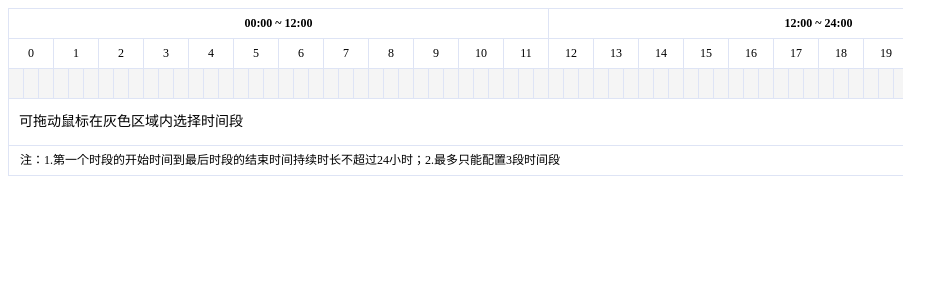
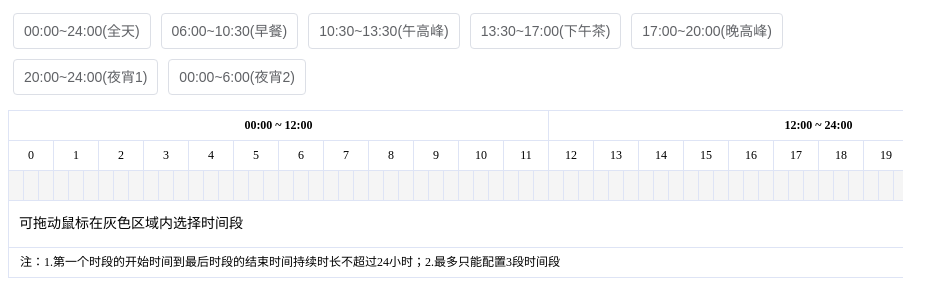
Before and after one commit to nanyishixiong/drag-time-picker-vue2, a Vue app: page / in a window 1280 px wide. Shown: the top 306 px of the page, without its empty margins (0-949 px from the left). Built offline with nearby package versions, Linux system fonts and the light colour scheme.

Commit message:
fix: 修复不同步长导致的计算问题

```diff
--- a/src/App.vue
+++ b/src/App.vue
@@ -1,6 +1,6 @@
 <template>
   <div style="width: 895px">
-    <DragTimePicker v-model="value" :range="24" :step="20" />
+    <DragTimePicker v-model="value" :needCustomPeriod="true" :range="24" :step="20" />
   </div>
 </template>
 
--- a/src/components/dragTimePicker/index.vue
+++ b/src/components/dragTimePicker/index.vue
@@ -1,10 +1,16 @@
 <template>
   <div>
     <!-- 时间段区域 支持 单选和多选 -->
-    <div v-if="needCustomPeriod" style="margin-bottom: 10px">
-      <bm-button v-for="(item, index) in customPeriodList" :key="index" :disabled="disabled" @click="customTimePeriodChangeHandler($event, index)">
+    <div v-if="needCustomPeriod" class="button-wrapper">
+      <button
+        class="el-button"
+        v-for="(item, index) in customPeriodList"
+        :key="index"
+        :disabled="disabled"
+        @click="customTimePeriodChangeHandler($event, index)"
+      >
         {{ item.timePeriod + "(" + item.label + ")" }}
-      </bm-button>
+      </button>
     </div>
 
     <div :class="['c-time', flag]">
@@ -192,6 +198,7 @@ export default {
       return this.range * this.colspan;
     },
     colspan() {
+      // 一个小时多少格
       if (60 % this.step !== 0) {
         throw new Error(`"step" must be a divisor of 60`);
       }
@@ -200,7 +207,7 @@ export default {
     selectValue() {
       // 展示选中时间段字符串
       // timeData 改变 重新计算 selectValue 并将选中值抛出
-      const selectValue = splicing(this.timeData);
+      const selectValue = splicing(this.timeData, this.colspan);
       const result = this.format(selectValue);
       if (this.isIncoming) {
         this.isIncoming = false;
@@ -273,7 +280,7 @@ export default {
       // 鼠标进入
       const ele = document.querySelector(`.${this.flag} td[data-time='${item.col}']`);
       const parent = document.querySelector(`.${this.flag}`);
-      if (item.col - this.col >= 48) {
+      if (item.col - this.col >= 24 * this.colspan) {
         return;
       }
       if (ele && !this.mode) {
@@ -287,7 +294,7 @@ export default {
         this.left = ele.offsetLeft;
         this.top = ele.offsetTop;
       } else if (item.col > this.col) {
-        this.right = parent.offsetWidth - (ele.offsetLeft + ele.offsetWidth); // TODO right 在有滚动时失效
+        this.right = parent.offsetWidth - (ele.offsetLeft + ele.offsetWidth);
       }
     },
     cellUp(item) {
@@ -325,8 +332,9 @@ export default {
       // 回填 将传入的值转换为timeData check属性
       if (this.value instanceof Array) {
         this.value.forEach(({ startTime, endTime }) => {
-          const minCol = timeToCol(startTime, true);
-          const maxCol = timeToCol(endTime, false);
+          const minCol = timeToCol(startTime, true, this.colspan);
+          const maxCol = timeToCol(endTime, false, this.colspan);
+          console.log(maxCol, this.timeData.length);
           if (maxCol >= this.timeData.length) throw new Error(`Out of range, please check prop: "value"`);
           for (let i = minCol; i <= maxCol; i++) {
             this.$set(this.timeData[i], "check", true);
@@ -479,3 +487,33 @@ export default {
   cursor: not-allowed;
 }
 </style>
+<style lang="scss" scoped>
+.button-wrapper {
+  margin-bottom: 10px;
+  /* display: flex;
+  justify-content: space-around;
+  flex-wrap: wrap; */
+}
+.el-button {
+  display: inline-block;
+  line-height: 1;
+  white-space: nowrap;
+  cursor: pointer;
+  background: #fff;
+  border: 1px solid #dcdfe6;
+  color: #606266;
+  text-align: center;
+  box-sizing: border-box;
+  outline: none;
+  margin: 5px;
+  transition: 0.1s;
+  font-weight: 500;
+  padding: 10px;
+  font-size: 14px;
+  border-radius: 4px;
+}
+.el-button:hover {
+  color: #409eff;
+  border-color: #409eff;
+}
+</style>
--- a/src/components/dragTimePicker/utils.js
+++ b/src/components/dragTimePicker/utils.js
@@ -48,7 +48,7 @@ const createTimeData = (max, step) => {
   });
 };
 
-function splicing(list) {
+function splicing(list, colspan) {
   let same, minCol, maxCol;
   let i = -1;
   const len = list.length;
@@ -62,7 +62,7 @@ function splicing(list) {
         minCol = item.col;
         let begin = item.begin,
           end = item.end;
-        if (minCol > 47) {
+        if (minCol >= 24 * colspan) {
           begin = `次日${begin}`;
           end = `次日${end}`;
         }
@@ -71,7 +71,7 @@ function splicing(list) {
         maxCol = item.col;
         let end = item.end;
         arr.pop();
-        if (maxCol > 47) {
+        if (maxCol >= 24 * colspan) {
           end = `次日${end}`;
         }
         arr.push(end);
@@ -83,21 +83,21 @@ function splicing(list) {
   return arr.join("");
 }
 // 次日04:30 => col 第几格
-function timeToCol(time = "", isStart = true) {
+function timeToCol(time = "", isStart = true, colspan) {
   let col = 0;
   if (time.includes("次日")) {
     time = time.replace("次日", "");
-    col = 48;
+    col = 24 * colspan;
   }
 
-  let tmp = isStart ? 1 : 0; // startTime和
+  let tmp = isStart ? 1 : 0; // startTime和endTime 计算方式不同
 
   let [hour, minute] = time.split(":");
   if (minute === "30") {
     // 4 * 2 = 8格 后面有30分钟 总共9格，索引为8
-    col += hour * 2 + tmp;
+    col += hour * colspan + tmp;
   } else {
-    col += hour * 2 - 1 + tmp;
+    col += hour * colspan - 1 + tmp;
   }
 
   return col;
--- a/src/main.js
+++ b/src/main.js
@@ -4,7 +4,6 @@ import { BmMessage } from "@banmafe/tangram-ui";
 import "@banmafe/tangram-ui/dist/tangram-ui.min.css";
 
 Vue.prototype.$message = BmMessage;
-
 new Vue({
   render: (h) => h(App)
 }).$mount("#app");
```
